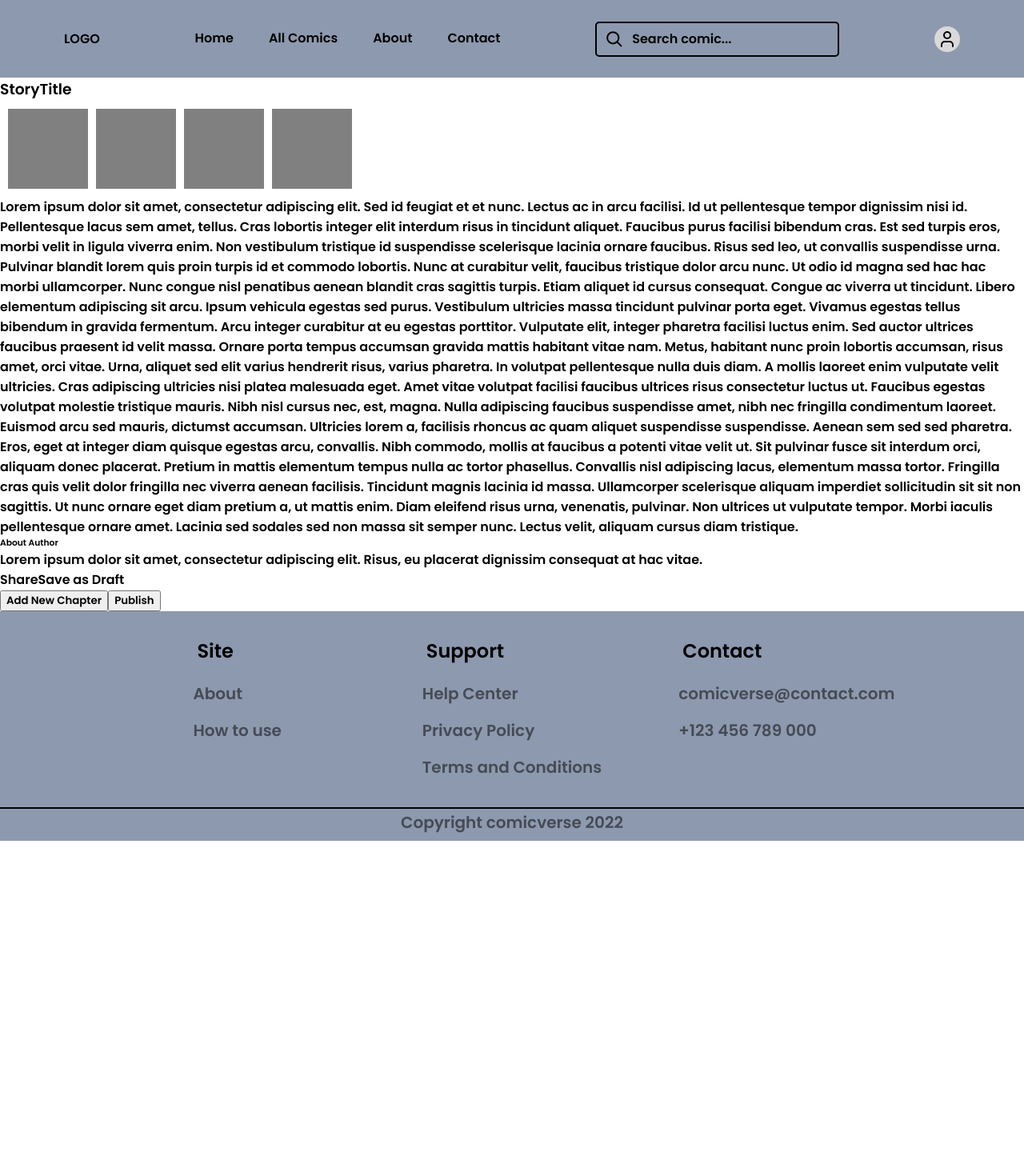
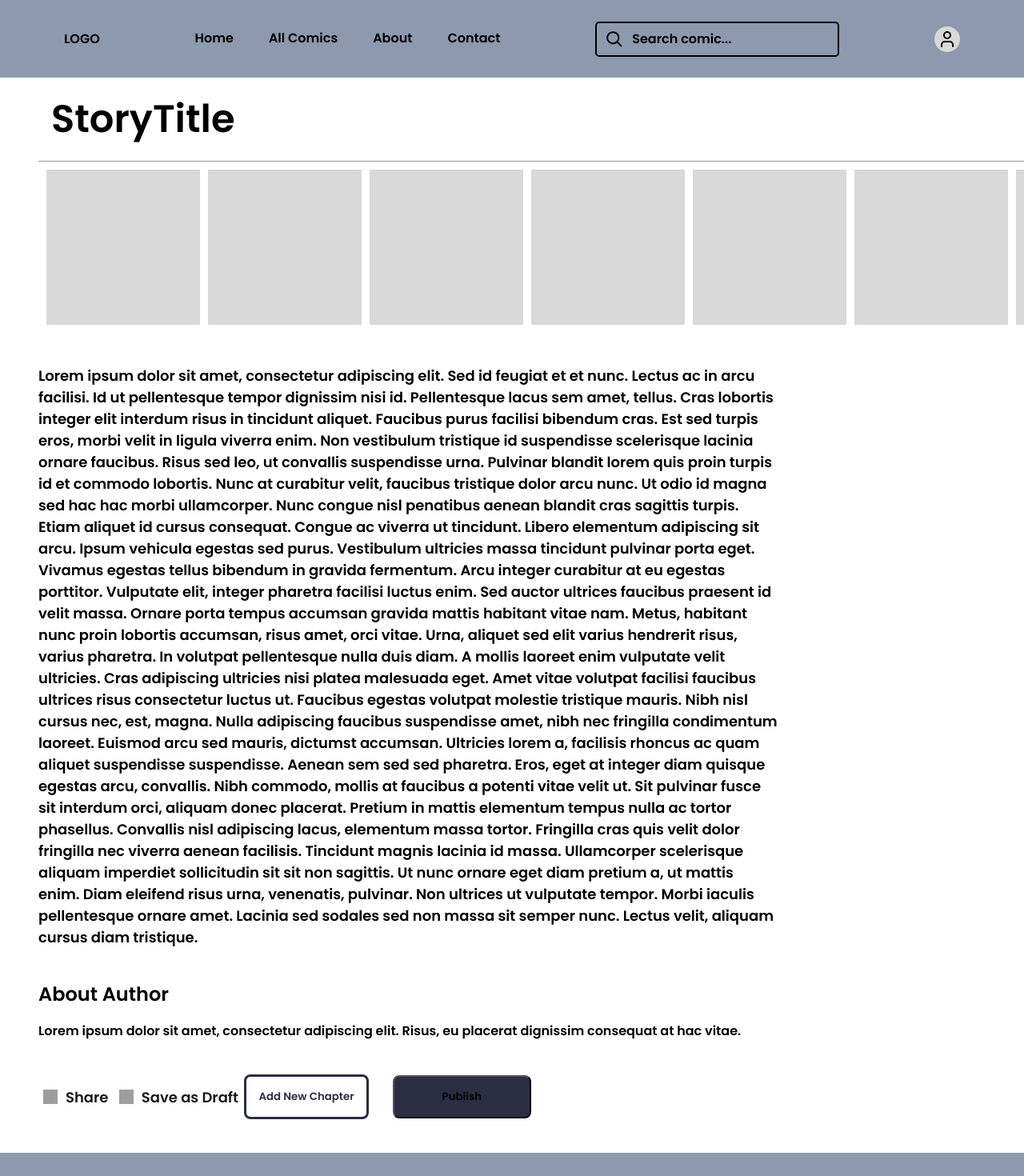
Before and after one commit to Worldwide-Talented-Fellows/comicverse, a Next.js app: page /story/1 in a window 1280 px wide. Shown: the top 1470 px of the page at 80% size. Before the commit the page ends 1051 px from the top, so only its background shows below. Built offline with nearby package versions, Linux system fonts and the light colour scheme; grey boxes are pictures that could not be loaded.

Commit message:
Finish Story page styling

```diff
--- a/pages/story/[storyId].js
+++ b/pages/story/[storyId].js
@@ -1,11 +1,12 @@
+import Image from 'next/image';
 import styles from '../../styles/story.module.css';
 
 const Story = () => {
     return (
         <>
             <article>
-                <section>
-                    <h1>StoryTitle</h1>
+                <section className={styles.container}>
+                    <h1 className={styles.title}>StoryTitle</h1>
                     {/* TODO: slider below to be put into own component
                         divs below are placeholders for where images are supposed to be */}
                     <div className={styles.imageContainer}>
@@ -13,8 +14,16 @@ const Story = () => {
                         <div className={styles.image}></div>
                         <div className={styles.image}></div>
                         <div className={styles.image}></div>
+                        <div className={styles.image}></div>
+                        <div className={styles.image}></div>
+                        <div className={styles.image}></div>
+                        <div className={styles.image}></div>
+                        <div className={styles.image}></div>
+                        <div className={styles.image}></div>
+                        <div className={styles.image}></div>
+                        <div className={styles.image}></div>
                     </div>
-                    <p>
+                    <p className={styles.paragraph}>
                         Lorem ipsum dolor sit amet, consectetur adipiscing elit.
                         Sed id feugiat et et nunc. Lectus ac in arcu facilisi.
                         Id ut pellentesque tempor dignissim nisi id.
@@ -66,21 +75,45 @@ const Story = () => {
                         semper nunc. Lectus velit, aliquam cursus diam
                         tristique.
                     </p>
-                </section>
-                <aside>
-                    <h6>About Author</h6>
+
+                    <aside className={styles.aboutAuthorContainer}>
+                        <h6 className={styles.aboutAuthorTitle}>
+                            About Author
+                        </h6>
                         <p>
-                        Lorem ipsum dolor sit amet, consectetur adipiscing elit.
-                        Risus, eu placerat dignissim consequat at hac vitae.
+                            Lorem ipsum dolor sit amet, consectetur adipiscing
+                            elit. Risus, eu placerat dignissim consequat at hac
+                            vitae.
                         </p>
                     </aside>
-                <section>
+                    <section className={styles.buttonGroup}>
+                        <button className={styles.tertiaryButton}>
+                            <Image
+                                src="/assets/share_icon.svg"
+                                alt="Share"
+                                width={18}
+                                height={18}
+                            />
                             <span>Share</span>
+                        </button>
+                        <button className={styles.tertiaryButton}>
+                            <Image
+                                src="/assets/save_icon.svg"
+                                alt="Share"
+                                width={18}
+                                height={18}
+                            />
                             <span>Save as Draft</span>
+                        </button>
                         <div>
-                        <button>Add New Chapter</button>
-                        <button>Publish</button>
+                            <button className={styles.secondaryButton}>
+                                Add New Chapter
+                            </button>
+                            <button className={styles.primaryButton}>
+                                Publish
+                            </button>
                         </div>
+                    </section>
                 </section>
             </article>
         </>
--- a/styles/story.module.css
+++ b/styles/story.module.css
@@ -1,4 +1,16 @@
 /* placeholder styles */
+
+.title {
+    font-size: 48px;
+    font-weight: 400;
+    border-bottom: 1px solid #8d99ae;
+    padding: 16px;
+}
+
+.container {
+    padding: 0px 0px 0px 48px;
+}
+
 .imageContainer {
     display: flex;
     gap: 10px;
@@ -8,8 +20,57 @@
 }
 
 .image {
-    width: 100px;
-    height: 100px;
-    background-color: gray;
+    width: 192px;
+    height: 194px;
+    background: #d9d9d9;
     flex-shrink: 0;
 }
+
+.paragraph {
+    font-size: 18px;
+    line-height: 150%;
+    width: 75%;
+    font-weight: 400;
+    margin: 40px 0px 40px 0px;
+}
+
+.aboutAuthorTitle {
+    font-weight: 400;
+    font-size: 24px;
+    margin-bottom: 16px;
+}
+
+.primaryButton {
+    background: #2b2d42;
+    padding: 15px 60px;
+    border-radius: 8px;
+    margin-left: 30px;
+}
+
+.secondaryButton {
+    background: #ffffff;
+    color: #2b2d42;
+    border: 3px solid #2b2d42;
+    padding: 15px 15px;
+    border-radius: 8px;
+}
+
+.tertiaryButton {
+    background: none;
+    color: #1a1a1a;
+    border: none;
+    display: flex;
+    font-size: 18px;
+    align-items: center;
+}
+
+.tertiaryButton span {
+    margin-left: 10px;
+}
+
+.buttonGroup {
+    margin: 42px 0px 42px 0px;
+    width: 50%;
+    display: flex;
+    justify-content: space-between;
+}
```
Lines whose indentation alone changed are shown as unchanged.
